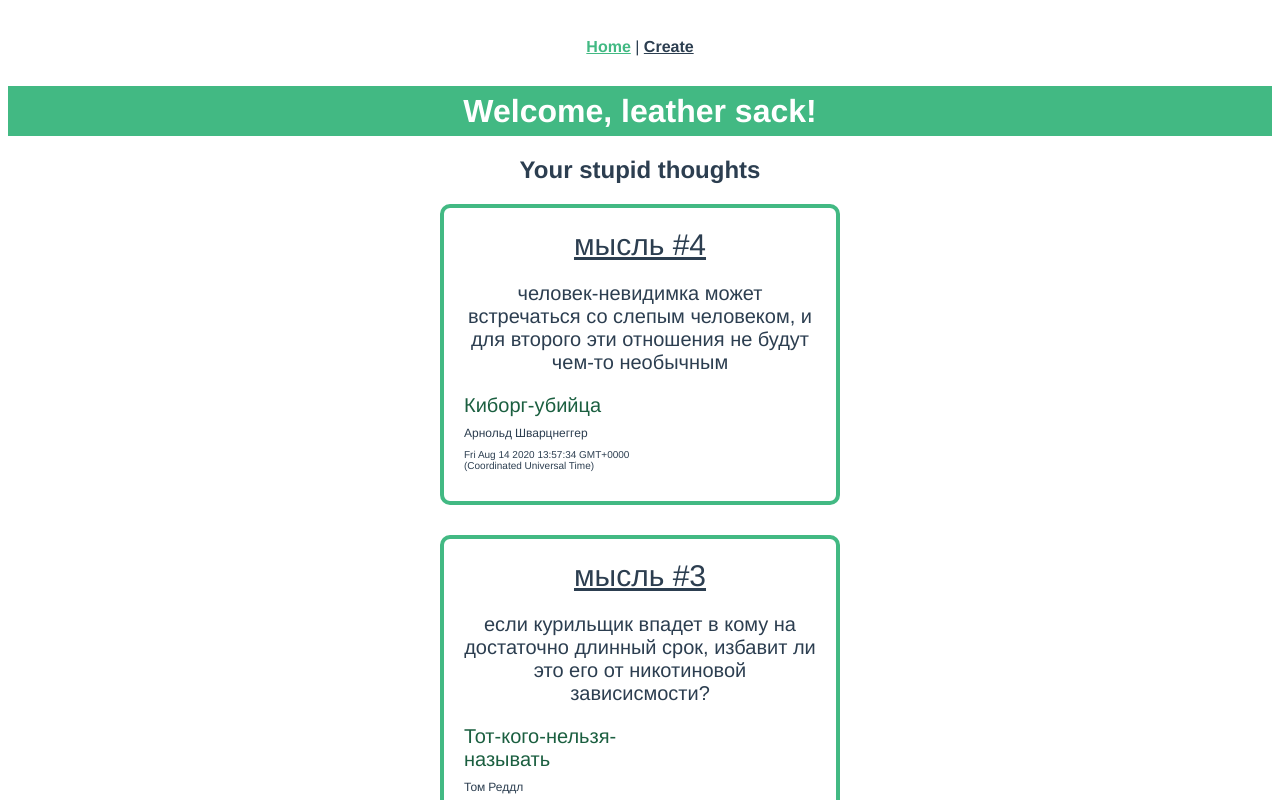
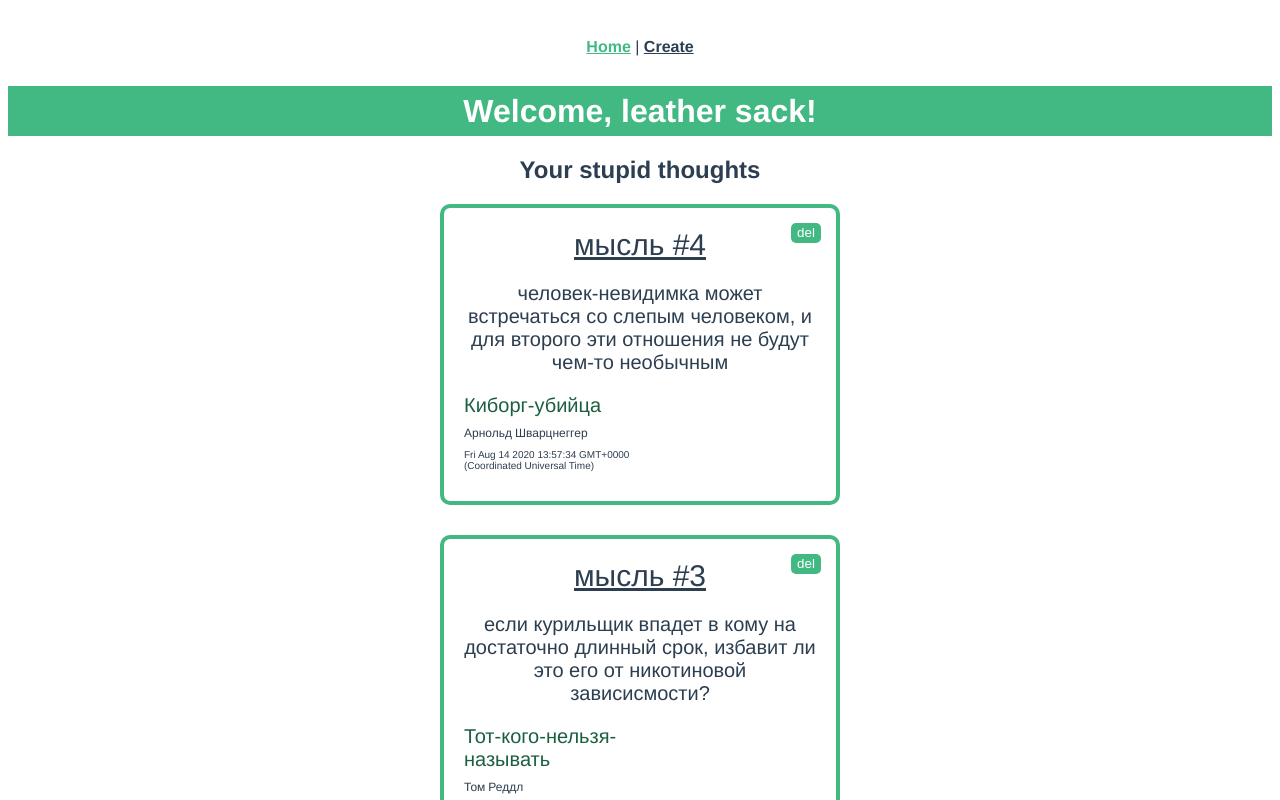
Before and after one commit to hrebtovadara/blog, a Vue app: page / in a window 1280 px wide. Shown: the top 800 px of the page. Built offline with nearby package versions, Linux system fonts and the light colour scheme.

Commit message:
add func remove for blogItem

```diff
--- a/src/components/BlogItem.vue
+++ b/src/components/BlogItem.vue
@@ -10,6 +10,7 @@
       </div>
       <p class="blog-item__date">{{date}}</p>
     </div>
+    <button class="blog-item__remove" v-on:click="removeBlogItem">del</button>
   </div>
 </template>
 
@@ -32,6 +33,10 @@ export default class BlogItem extends Vue {
     get user():any {
       return this.$store.getters.getUserById(this.userId);
     }
+
+    public removeBlogItem():void {
+      this.$store.dispatch("removeBlogItem", this.id);
+    }
 }
 
 </script>
@@ -49,6 +54,7 @@ export default class BlogItem extends Vue {
   flex-direction: column;
   align-items: center;
   margin-bottom: 30px;
+  position: relative;
 }
 
 .blog-item:hover {
@@ -91,4 +97,17 @@ export default class BlogItem extends Vue {
   font-size: 10px;
   text-align: left;
 }
+
+.blog-item__remove {
+  position: absolute;
+  top: 15px;
+  right: 15px;
+  width: 30px;
+  height: 20px;
+  background-color: #42b983;
+  border: none;
+  border-radius: 5px;
+  color: #ffffff;
+}
+
 </style>
--- a/src/store/index.ts
+++ b/src/store/index.ts
@@ -86,6 +86,9 @@ export default new Vuex.Store({
         date: new Date()
       })
     },
+    removeBlogItem(state, id) {
+      state.blogItemsList = state.blogItemsList.filter(com => com.id != id);
+    },
     removeComment(state, id) {
       state.comments = state.comments.filter(com => com.id != id);
     },
@@ -127,13 +130,18 @@ export default new Vuex.Store({
       context.commit('addNewBlogPost', payload)
     },
 
+    removeBlogItem(context, payload) {
+      context.commit('removeBlogItem', payload)
+    },
+
     removeComment(context, payload) {
       context.commit('removeComment', payload)
     },
 
     addNewComment(context, payload) {
       context.commit('addNewComment', payload)
-    }
+    },
+
   },
   plugins: [createPersistedState()],
 });
```
